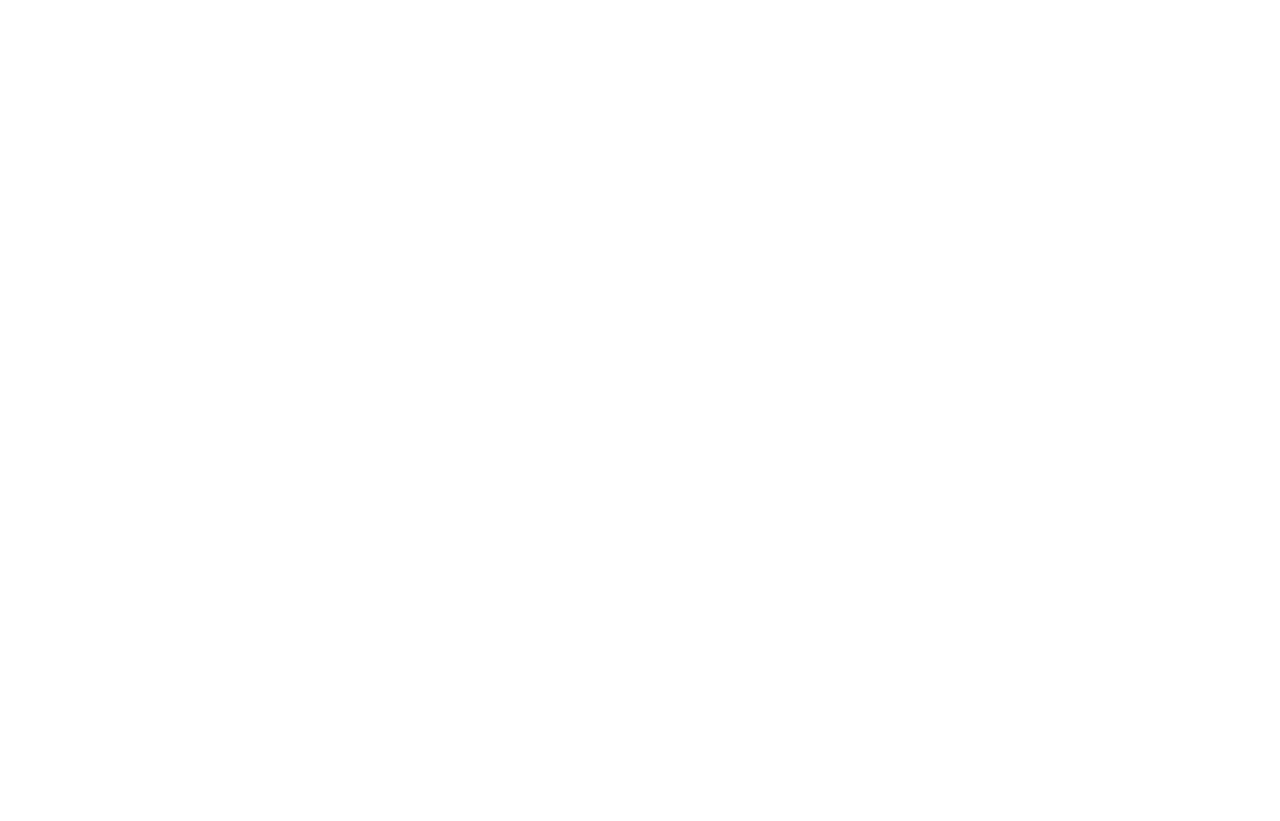
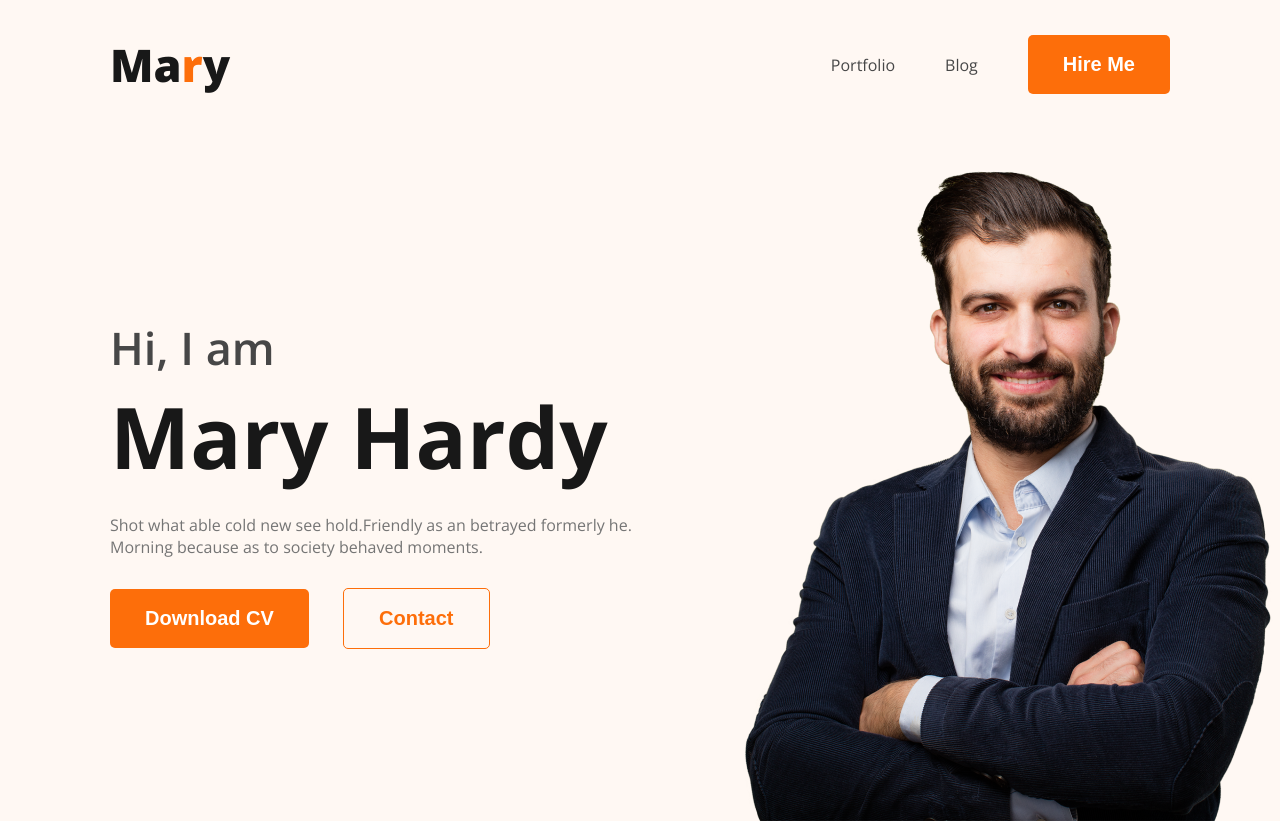
Before and after one commit to sazzadshakhbd/frontend-developer-portfolio, a plain HTML site: page index.html in a window 1280 px wide. Before the commit the page ends 800 px from the top, so only its background shows below. Drawn offline with nearby package versions, Linux system fonts and the light colour scheme.

Commit message:
navbar, banner & about section done

```diff
--- a/index.html
+++ b/index.html
@@ -4,9 +4,29 @@
     <meta charset="UTF-8">
     <meta name="viewport" content="width=device-width, initial-scale=1.0">
     <title>Frontend Developer Portfolio</title>
+    <link rel="stylesheet" href="style.css">
 </head>
 <body>
-    <header></header>
+    <header>
+        <nav class="flexbox">
+            <h1>Ma<span>r</span>y</h1>
+            <ul class="flexbox">
+                <li><a href="#portfolio">Portfolio</a></li>
+                <li><a href="#blog">Blog</a></li>
+                <li><button class="btn-theme">Hire Me</button></li>
+            </ul>
+        </nav>
+        <div class="banner flexbox">
+            <div class="content">
+                <span>Hi, I  am</span>
+                <h2>Mary Hardy</h2>
+                <p>Shot what able cold new see hold.Friendly as an betrayed formerly he. Morning because as to society behaved moments.</p>
+                <button class="btn-theme">Download CV</button>
+                <button class="btn-theme btn-theme-outline">Contact</button>
+            </div>
+            <img src="./images/hardy.png" width="584" height="676" alt="Hardy">
+        </div>
+    </header>
     <main></main>
     <footer></footer>
 </body>
--- /dev/null
+++ b/style.css
@@ -0,0 +1,100 @@
+@import url('https://fonts.googleapis.com/css2?family=Open+Sans:wght@400;500;600;700;800&display=swap');
+
+:root {
+    --dark-01: #181818;
+    --dark-02: #474747;
+    --dark-03: #757575;
+    --orange-01: #FD6E0A;
+    --white-01: #ffffff;
+}
+
+* {
+    margin: 0;
+    box-sizing: border-box;
+}
+
+body {
+    font-family: 'Open Sans', sans-serif;
+}
+
+.flexbox {
+    display: flex;
+    align-items: center;
+    justify-content: space-between;
+}
+
+.btn-theme {
+    border-radius: 5px;
+    background-color: var(--orange-01);
+    border: 0;
+    color: var(--white-01);
+    font-size: 20px;
+    font-weight: 700;
+    padding: 18px 35px;
+}
+.btn-theme-outline {
+    border: 1px solid var(--orange-01);
+    background-color: transparent;
+    color: var(--orange-01);
+    margin-left: 30px;
+}
+
+h1,
+h2,
+h3,
+h4,
+h5,
+h6 {
+    color: var(--dark-01);
+    font-weight: 700;
+}
+
+p {
+    color: var(--dark-03);
+}
+
+/* navbar related styles */
+header {
+    background: #FFF8F3;
+}
+h1 {
+    font-size: 45px;
+    font-weight: 800;
+}
+
+h1 span {
+    color: var(--orange-01);
+}
+nav {
+    padding: 34px 110px 50px 110px;
+}
+nav li {
+    list-style: none;
+    margin-left: 50px;
+}
+
+nav li a {
+    text-decoration: none;
+    color: var(--dark-02);
+}
+nav li button {
+    padding: 18px 35px;
+}
+
+/* Banner related styles */
+.content {
+    padding-left: 110px;
+}
+.content span {
+    font-size: 45px;
+    font-weight: 600;
+    color: var(--dark-02);
+}
+.content h2 {
+    font-size: 85px;
+    color: var(--dark-01);
+    margin-bottom: 20px;
+}
+.content p {
+    margin-bottom: 30px;
+}
```
